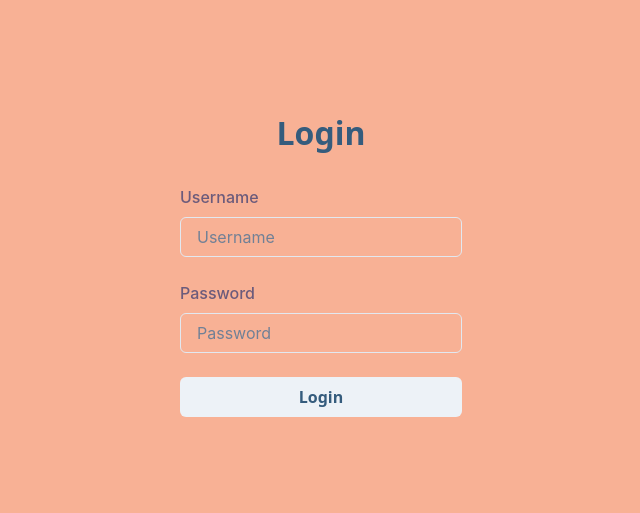
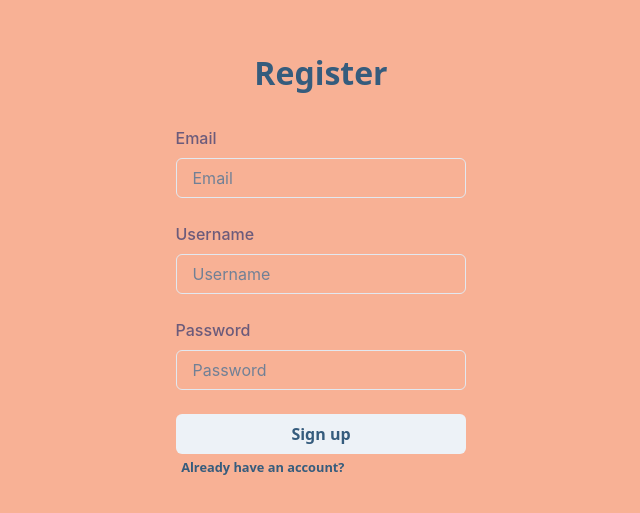
Before and after one commit to EECE-Capstone-ExpLoRa/ExpLoRa-Dashboard, a React (Create React App) app in the folder frontend/: page / in a window 1280 px wide. Shown: the part 151-664 px from the top of the page, without its empty margins (319-959 px from the left). Built offline with nearby package versions, Linux system fonts and the light colour scheme.

Commit message:
added placeholder buttons to switch between register and sign in pages, updated register information

```diff
--- a/frontend/src/App.jsx
+++ b/frontend/src/App.jsx
@@ -15,7 +15,7 @@ const App = () => {
         }}
       >
 
-        <SignIn/>
+        <Register/>
       </div>
     </ChakraProvider>
   );
--- a/frontend/src/components/Register.jsx
+++ b/frontend/src/components/Register.jsx
@@ -13,18 +13,10 @@ import { Field, Form, Formik } from 'formik';
 
 function Register() {
 
-  function validateFirstName(value) {
+  function validateEmail(value) {
     let error
     if (!value) {
-      error = 'First Name is required!'
-    }
-    return error
-  }
-
-  function validateLastName(value) {
-    let error
-    if (!value) {
-      error = 'Last Name is required!'
+      error = 'Email is required!'
     }
     return error
   }
@@ -74,32 +66,16 @@ function Register() {
             </h1>
           </div>
 
-          <Field name='firstname' validate={validateFirstName}>
+          <Field name='email' validate={validateEmail}>
             {({ field, form }) => (
-              <FormControl isInvalid={form.errors.firstname && form.touched.firstname}>
-                <FormLabel color='#6C5B7B'> First Name </FormLabel>
+              <FormControl isInvalid={form.errors.email && form.touched.email}>
+                <FormLabel color='#6C5B7B'> Email </FormLabel>
                 <Input {...field}
                   color='#6C5B7B'
-                  placeholder='First Name'
+                  placeholder='Email'
                   onChange={Formik.handleChange}
                 />
-                <FormErrorMessage>{form.errors.firstname}</FormErrorMessage>
-              </FormControl>
-            )}
-          </Field>
-
-          &nbsp;
-
-          <Field name='lastname' validate={validateLastName}>
-            {({ field, form }) => (
-              <FormControl isInvalid={form.errors.lastname && form.touched.lastname}>
-                <FormLabel color='#6C5B7B'> Last Name </FormLabel>
-                <Input {...field}
-                  color='#6C5B7B'
-                  placeholder='Last Name'
-                  onChange={Formik.handleChange}
-                />
-                <FormErrorMessage>{form.errors.lastname}</FormErrorMessage>
+                <FormErrorMessage>{form.errors.email}</FormErrorMessage>
               </FormControl>
             )}
           </Field>
@@ -148,6 +124,21 @@ function Register() {
             </h1>
           </Button>
 
+          <Button style = {{
+            height: '200%',
+            width: '60%',
+            backgroundColor: 'transparent'
+            }}>
+            <h1
+              style={{
+                color: '#355C7D',
+                fontFamily: 'system-ui',
+                fontSize: '80%',
+              }}>
+                Already have an account?
+            </h1>
+          </Button>
+
         </Form>
       )}
     </Formik>
--- a/frontend/src/components/SignIn.jsx
+++ b/frontend/src/components/SignIn.jsx
@@ -103,6 +103,23 @@ function SignIn() {
             </h1>
           </Button>
 
+          &nbsp;
+
+          <Button style = {{
+            height: '200%',
+            width: '60%',
+            backgroundColor: 'transparent'
+            }}>
+            <h1
+              style={{
+                color: '#355C7D',
+                fontFamily: 'system-ui',
+                fontSize: '80%',
+              }}>
+                Don't have an account yet?
+            </h1>
+          </Button>
+
         </Form>
       )}
     </Formik>
```
